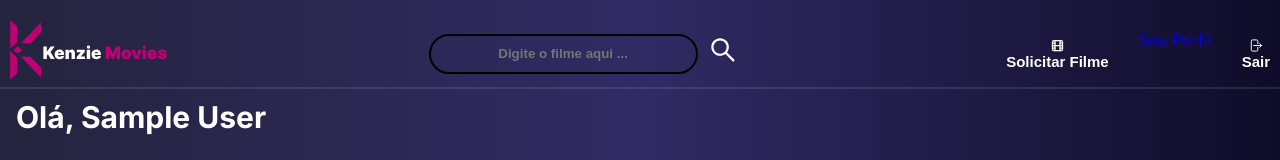
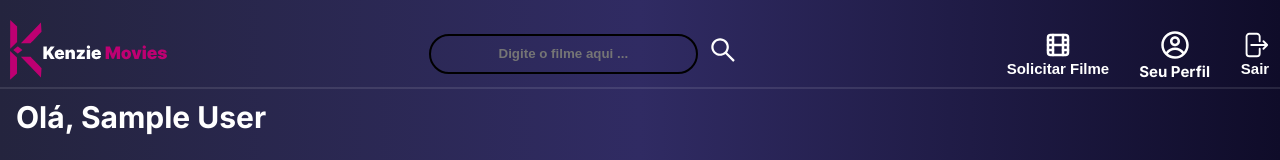
Before and after one commit to kenzie-movies/kenzie-movies, a React (Vite) app: page /home in a window 1280 px wide. Shown: the top 160 px of the page. Built offline with nearby package versions, Linux system fonts and the light colour scheme; no server answers; sample sign-in values are in the browser's storage.

Commit message:
feat: cria proteção de rotas

```diff
--- a/src/components/Header/NavHeader/index.tsx
+++ b/src/components/Header/NavHeader/index.tsx
@@ -5,7 +5,7 @@ import { useContext } from "react";
 import { UserContext } from "../../../providers/UserContext";
 import { MoviesContext } from "../../../providers/MoviesContext";
 import { Link, useLocation } from "react-router-dom";
-import { MdArrowBack } from 'react-icons/md'
+import { MdArrowBack } from "react-icons/md";
 
 const NavHeader = () => {
   const { userLogOut } = useContext(UserContext);
@@ -18,29 +18,31 @@ const NavHeader = () => {
   return (
     <nav>
       {pathname === "/home" ? null : (
-        <Link to={"/home"}  className= 'icon-back'>
-          {" "}
-          <MdArrowBack />
+        <Link to={"/home"} className="icon-back">
+          <MdArrowBack size={30} />
           Voltar
         </Link>
       )}
       {pathname === "/admin" || pathname === "/search" ? null : (
         <button className="icon-movie" onClick={() => setModalMovie(true)}>
-          <TbMovie />
+          <TbMovie size={30} />
           Solicitar Filme
         </button>
       )}
 
       {pathname === "/home" || pathname === "/search" ? (
-        <Link to={"/profile"}>Seu Perfil</Link>
+        <Link to={"/profile"} className="icon-go-profile">
+          <CgProfile size={30} />
+          Seu Perfil
+        </Link>
       ) : (
         <button className="icon-profile" onClick={() => setModalUser(true)}>
-          <CgProfile />
+          <CgProfile size={30} />
           Editar Perfil
         </button>
       )}
       <button className="icon-getout" onClick={userLogOut}>
-        <HiOutlineArrowRightOnRectangle />
+        <HiOutlineArrowRightOnRectangle size={30} />
         Sair
       </button>
     </nav>
--- a/src/components/Header/style.ts
+++ b/src/components/Header/style.ts
@@ -1,14 +1,11 @@
 import styled from "styled-components";
 
 export const StyledHeader = styled.header`
-  /* max-width: 1200px; */
   margin: 0px auto;
   display: flex;
-  justify-content: space-between;
-  flex-wrap: wrap;
-  display: flex;
+  flex-direction: column;
   align-items: center;
-  justify-content: center;
+
   margin-top: 20px;
   border-bottom: 2px solid rgb(255, 255, 255, 10%);
 
@@ -25,7 +22,18 @@ export const StyledHeader = styled.header`
   .icon-back {
     display: flex;
     flex-direction: column;
-    margin-top: 5px;
+    margin-top: 10px;
+
+    color: white;
+    font-weight: bolder;
+    font-size: 15px;
+  }
+
+  .icon-go-profile {
+    display: flex;
+    align-items: center;
+    flex-direction: column;
+    margin-top: 10px;
 
     color: white;
     font-weight: bolder;
@@ -45,4 +53,10 @@ export const StyledHeader = styled.header`
     border: none;
     padding: 10px;
   }
+
+  @media (min-width: 900px) {
+    justify-content: space-between;
+    align-items: center;
+    flex-direction: row;
+  }
 `;
--- a/src/main.tsx
+++ b/src/main.tsx
@@ -3,7 +3,6 @@ import ReactDOM from "react-dom/client";
 import { BrowserRouter } from "react-router-dom";
 import App from "./App";
 import { UserProvider } from "./providers/UserContext";
-import { MoviesProvider } from "./providers/MoviesContext";
 import { GlobalReset } from "./styles/reset";
 import { TypographyStyle } from "./styles/typography";
 
@@ -13,9 +12,7 @@ ReactDOM.createRoot(document.getElementById("root") as HTMLElement).render(
     <TypographyStyle />
     <BrowserRouter>
       <UserProvider>
-        <MoviesProvider>
         <App />
-      </MoviesProvider>
       </UserProvider>
     </BrowserRouter>
   </React.StrictMode>
--- /dev/null
+++ b/src/routes/AdminRoute/index.tsx
@@ -0,0 +1,16 @@
+import { useContext } from "react";
+import { Navigate, Outlet } from "react-router-dom";
+import { UserContext } from "../../providers/UserContext";
+
+const AdminRoute = () => {
+  const { user } = useContext(UserContext);
+
+  return user && user?.isAdmin ? (
+    <Outlet />
+  ) : user && !user?.isAdmin ? (
+    <Navigate to="/profile" />
+  ) : (
+    <Navigate to="/" />
+  );
+};
+export default AdminRoute;
--- /dev/null
+++ b/src/routes/ProtectedRoutes/index.tsx
@@ -0,0 +1,10 @@
+import { useContext } from "react";
+import { Navigate, Outlet } from "react-router-dom";
+import { UserContext } from "../../providers/UserContext";
+
+const ProtectedRoutes = () => {
+  const { user } = useContext(UserContext);
+
+  return user ? <Outlet /> : <Navigate to="/" />;
+};
+export default ProtectedRoutes;
--- /dev/null
+++ b/src/routes/PublicRoutes/index.tsx
@@ -0,0 +1,10 @@
+import { useContext } from "react";
+import { Navigate, Outlet } from "react-router-dom";
+import { UserContext } from "../../providers/UserContext";
+
+const PublicRoutes = () => {
+  const { user } = useContext(UserContext);
+
+  return !user ? <Outlet /> : <Navigate to="/home" />;
+};
+export default PublicRoutes;
--- /dev/null
+++ b/src/routes/UserRoute/index.tsx
@@ -0,0 +1,16 @@
+import { useContext } from "react";
+import { Navigate, Outlet } from "react-router-dom";
+import { UserContext } from "../../providers/UserContext";
+
+const UserRoute = () => {
+  const { user } = useContext(UserContext);
+
+  return user && !user?.isAdmin ? (
+    <Outlet />
+  ) : user && user?.isAdmin ? (
+    <Navigate to="/admin" />
+  ) : (
+    <Navigate to="/" />
+  );
+};
+export default UserRoute;
--- a/src/routes/index.tsx
+++ b/src/routes/index.tsx
@@ -8,19 +8,63 @@ import Profile from "../pages/profile";
 import AdminPage from "../pages/AdminPage";
 import SearchPage from "../pages/SearchPage";
 import HomePage from "../pages/HomePage";
+import PublicRoutes from "./PublicRoutes";
+import ProtectedRoutes from "./ProtectedRoutes";
+import AdminRoute from "./AdminRoute";
+import { MoviesProvider } from "../providers/MoviesContext";
+import UserRoute from "./UserRoute";
 
 const Router = () => {
   return (
     <AnimatePresence>
       <Routes>
-        <Route path="/" element={<InitialPage />} />
-        <Route path="/register" element={<RegisterPage />} />
-        <Route path="/home" element={<HomePage />} />
-        <Route path="/login" element={<LoginPage />} />
-        <Route path="/profile" element={<Profile />} />
-        <Route path="*" element={<NotFoundPage />} />
-        <Route path="/search" element={<SearchPage />} />
-        <Route path="/admin" element={<AdminPage />} />
+        <Route path="/" element={<PublicRoutes />}>
+          <Route index element={<InitialPage />} />
+          <Route path="/register" element={<RegisterPage />} />
+          <Route path="/login" element={<LoginPage />} />
+          <Route path="*" element={<NotFoundPage />} />
+        </Route>
+
+        <Route path="/" element={<ProtectedRoutes />}>
+          <Route
+            path="/home"
+            element={
+              <MoviesProvider>
+                <HomePage />
+              </MoviesProvider>
+            }
+          />
+          <Route
+            path="/search"
+            element={
+              <MoviesProvider>
+                <SearchPage />
+              </MoviesProvider>
+            }
+          />
+        </Route>
+
+        <Route path="/" element={<UserRoute />}>
+          <Route
+            path="/profile"
+            element={
+              <MoviesProvider>
+                <Profile />
+              </MoviesProvider>
+            }
+          />
+        </Route>
+
+        <Route path="/" element={<AdminRoute />}>
+          <Route
+            path="/admin"
+            element={
+              <MoviesProvider>
+                <AdminPage />
+              </MoviesProvider>
+            }
+          />
+        </Route>
       </Routes>
     </AnimatePresence>
   );
```
